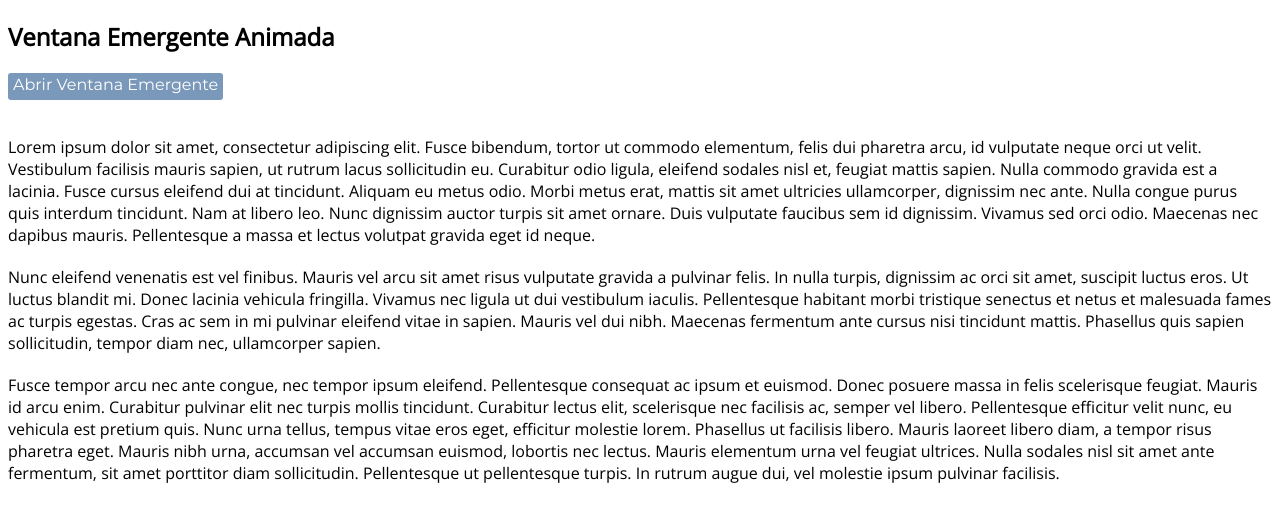
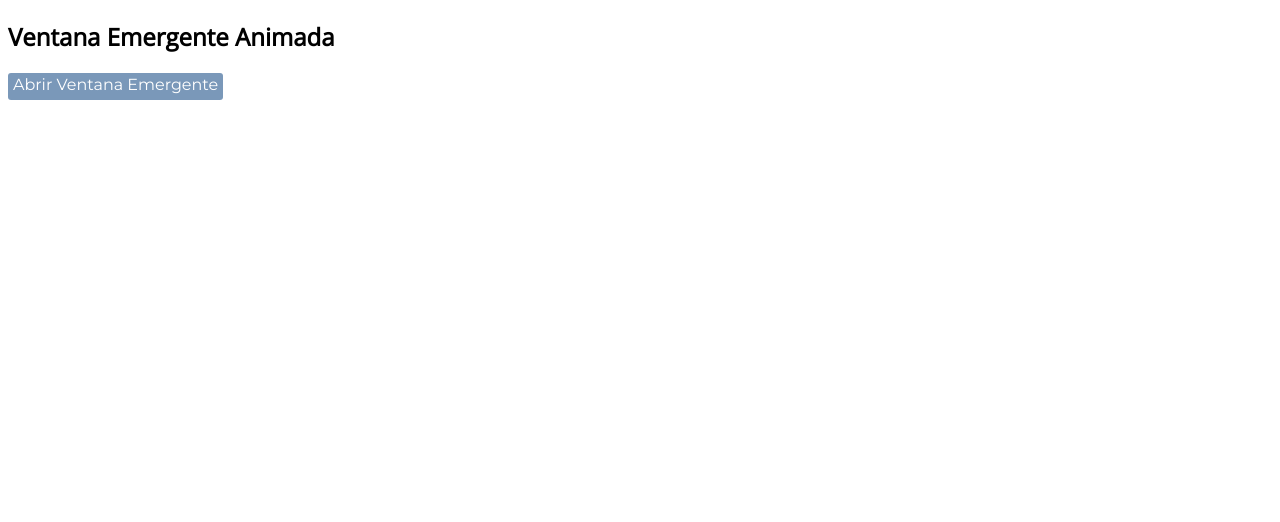
Before and after one commit to Shmarte1970/CVPedroRios, a website built with Vite: page contac.html in a window 1280 px wide. Built offline with nearby package versions, Linux system fonts and the light colour scheme.

Commit message:
test de contact

```diff
--- a/contac.html
+++ b/contac.html
@@ -16,48 +16,25 @@
         <article>
             <h1>Ventana Emergente Animada</h1>
             <button id="btn-abrir-popup" class="btn-abrir-popup">Abrir Ventana Emergente</button>
-            <p>
-                Lorem ipsum dolor sit amet, consectetur adipiscing elit. Fusce bibendum, tortor ut commodo elementum,
-                felis dui pharetra arcu, id vulputate neque orci ut velit. Vestibulum facilisis mauris sapien, ut rutrum
-                lacus sollicitudin eu. Curabitur odio ligula, eleifend sodales nisl et, feugiat mattis sapien. Nulla
-                commodo gravida est a lacinia. Fusce cursus eleifend dui at tincidunt. Aliquam eu metus odio. Morbi
-                metus erat, mattis sit amet ultricies ullamcorper, dignissim nec ante. Nulla congue purus quis interdum
-                tincidunt. Nam at libero leo. Nunc dignissim auctor turpis sit amet ornare. Duis vulputate faucibus sem
-                id dignissim. Vivamus sed orci odio. Maecenas nec dapibus mauris. Pellentesque a massa et lectus
-                volutpat gravida eget id neque.
-            </p>
-            <p>
-                Nunc eleifend venenatis est vel finibus. Mauris vel arcu sit amet risus vulputate gravida a pulvinar
-                felis. In nulla turpis, dignissim ac orci sit amet, suscipit luctus eros. Ut luctus blandit mi. Donec
-                lacinia vehicula fringilla. Vivamus nec ligula ut dui vestibulum iaculis. Pellentesque habitant morbi
-                tristique senectus et netus et malesuada fames ac turpis egestas. Cras ac sem in mi pulvinar eleifend
-                vitae in sapien. Mauris vel dui nibh. Maecenas fermentum ante cursus nisi tincidunt mattis. Phasellus
-                quis sapien sollicitudin, tempor diam nec, ullamcorper sapien.
-            </p>
-            <p>
-                Fusce tempor arcu nec ante congue, nec tempor ipsum eleifend. Pellentesque consequat ac ipsum et
-                euismod. Donec posuere massa in felis scelerisque feugiat. Mauris id arcu enim. Curabitur pulvinar elit
-                nec turpis mollis tincidunt. Curabitur lectus elit, scelerisque nec facilisis ac, semper vel libero.
-                Pellentesque efficitur velit nunc, eu vehicula est pretium quis. Nunc urna tellus, tempus vitae eros
-                eget, efficitur molestie lorem. Phasellus ut facilisis libero. Mauris laoreet libero diam, a tempor
-                risus pharetra eget. Mauris nibh urna, accumsan vel accumsan euismod, lobortis nec lectus. Mauris
-                elementum urna vel feugiat ultrices. Nulla sodales nisl sit amet ante fermentum, sit amet porttitor diam
-                sollicitudin. Pellentesque ut pellentesque turpis. In rutrum augue dui, vel molestie ipsum pulvinar
-                facilisis.
-            </p>
+
         </article>
 
         <div class="overlay" id="overlay">
             <div class="popup" id="popup">
                 <a href="#" id="btn-cerrar-popup" class="btn-cerrar-popup"><i class="fas fa-times"></i></a>
                 <h3>SUSCRIBETE</h3>
-                <h4>y recibe un cupon de descuento.</h4>
                 <form action="">
                     <div class="contenedor-inputs">
-                        <input type="text" placeholder="Nombre">
-                        <input type="email" placeholder="Correo">
+                        <input type="text" name="Campo1" placeholder="Campo1">
+                        <input type="text" name="Campo2" placeholder="Campo2">
+                        <input type="text" name="Campo3" placeholder="Campo3">
+                        <input type="text" name="Campo4" placeholder="Campo4">
+                        <input type="text" name="Campo5" placeholder="Campo5">
+                        <input type="text" name="Campo6" placeholder="Campo6">
+                        <textarea type="text" name="Campo7" placeholder="Campo7"></textarea>
+
                     </div>
-                    <input type="submit" class="btn-submit" value="Suscribirse">
+                    <input type="submit" value="Enviar">
                 </form>
             </div>
         </div>
```
